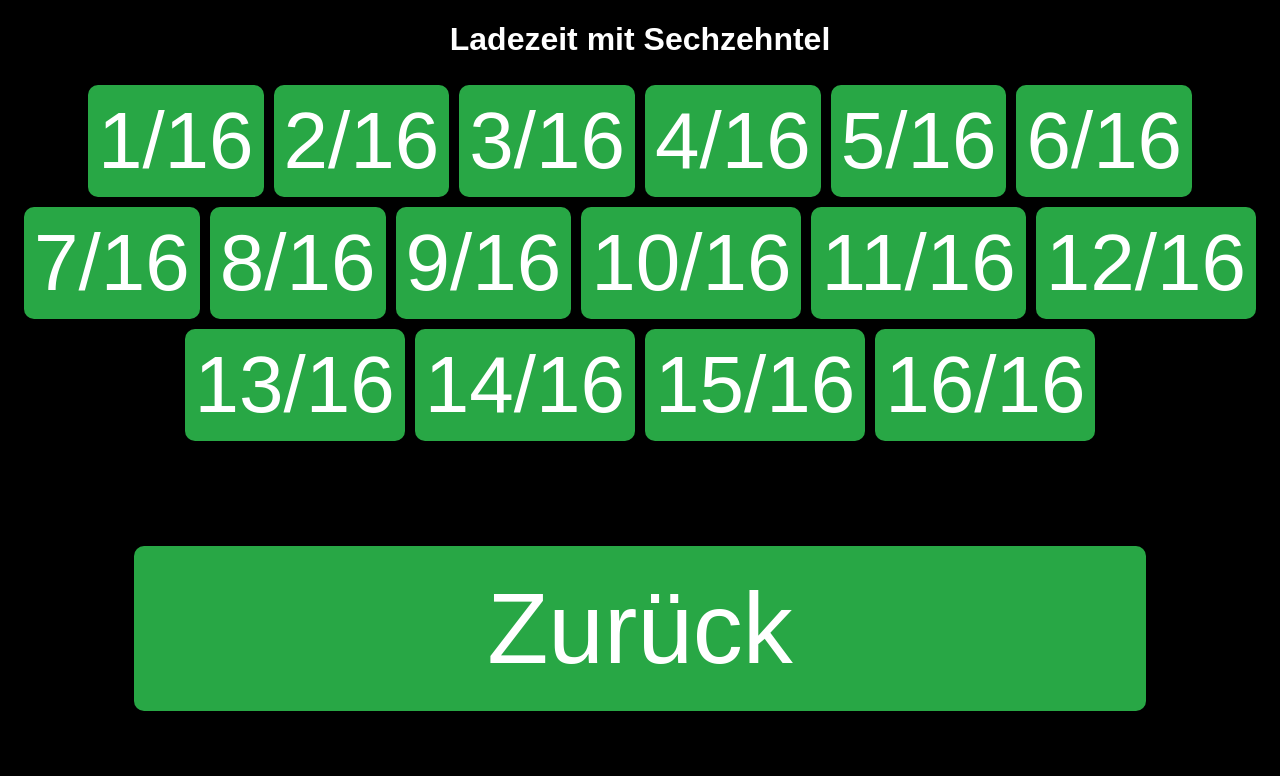
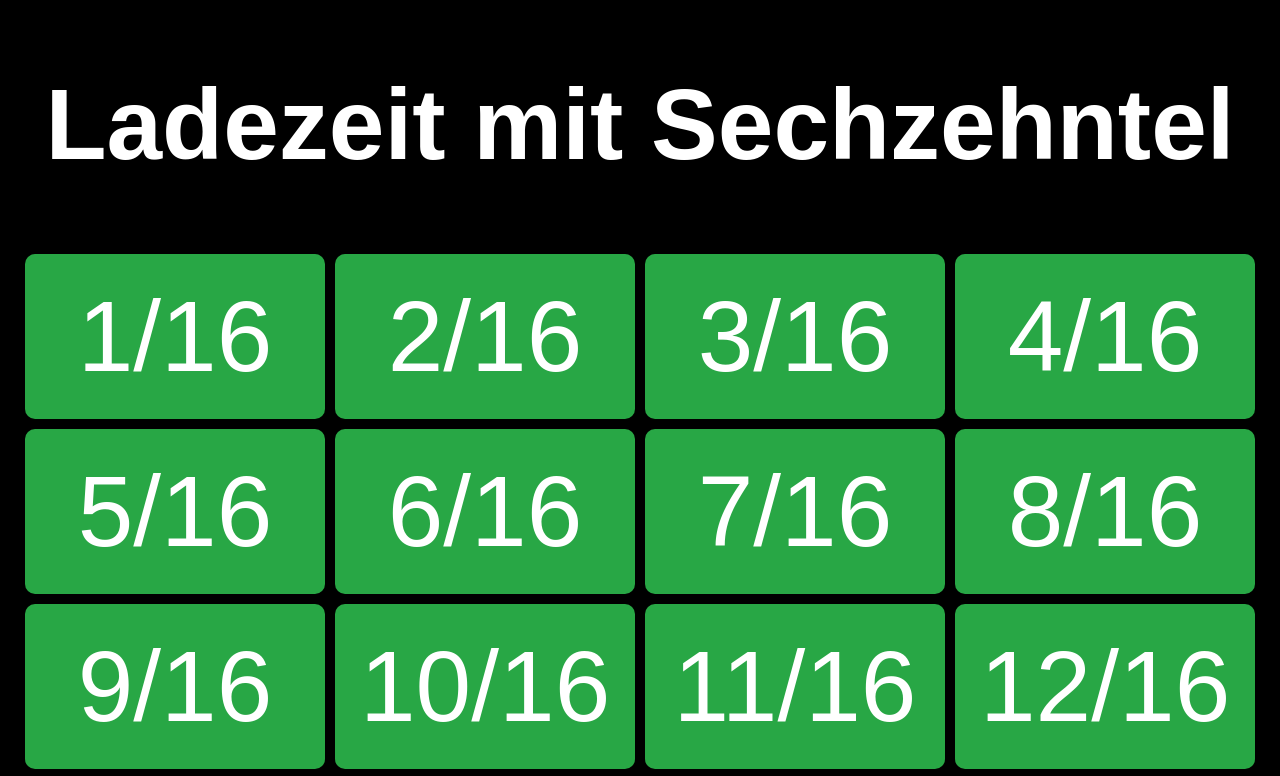
Before and after one commit to mcbane55/eup, a plain HTML site: page index.html in a window 1280 px wide. Both pictures are taken after a click on the button "1/16". Shown: the top 776 px of the page. Drawn offline with Linux system fonts and the light colour scheme.

Commit message:
Update index.html

```diff
--- a/index.html
+++ b/index.html
@@ -10,8 +10,23 @@
             color: white;
         }
 
-        h1, h2, .output-text {
+        h1 {
+            font-size: 100px;
             font-family: "Arial", sans-serif;
+            color: white;
+        }
+
+        h2 {
+            font-size: 32px;
+            font-family: "Arial", sans-serif;
+            color: white;
+        }
+
+        .output-text {
+            font-size: 100px;
+            font-weight: bold;
+            text-align: center;
+            margin-top: 20px;
             color: white;
         }
 
@@ -32,8 +47,9 @@
         }
 
         .calc-button {
-            padding: 10px;
-            font-size: 80px;
+            width: 300px;
+            padding: 25px;
+            font-size: 100px;
             margin: 5px;
             background-color: #28a745;
             color: white;
@@ -43,14 +59,6 @@
         }
         .calc-button:hover {
             background-color: #1e7e34;
-        }
-
-        .output-text {
-            font-size: 100px;
-            font-weight: bold;
-            text-align: center;
-            margin-top: 20px;
-            color: white;
         }
 
         .container {
@@ -114,21 +122,21 @@
         <h1>Ladezeit mit Sechzehntel</h1>
         <div id="sixteenth-buttons"></div>
         <p id="output_sixteenth" class="output-text"></p>
-        <button class="back-button" onclick="goBack()">Zurück</button>
+        <button class="back-button" onclick="goBack()">Zurück zur Auswahl</button>
     </div>
 
     <div id="eighth" class="container" style="display: none;">
         <h1>Ladezeit mit Achtel</h1>
         <div id="eighth-buttons"></div>
         <p id="output_eighth" class="output-text"></p>
-        <button class="back-button" onclick="goBack()">Zurück</button>
+        <button class="back-button" onclick="goBack()">Zurück zur Auswahl</button>
     </div>
 
     <div id="quarter" class="container" style="display: none;">
         <h1>Ladezeit mit Viertel</h1>
         <div id="quarter-buttons"></div>
         <p id="output_quarter" class="output-text"></p>
-        <button class="back-button" onclick="goBack()">Zurück</button>
+        <button class="back-button" onclick="goBack()">Zurück zur Auswahl</button>
     </div>
 </body>
 </html>
```
